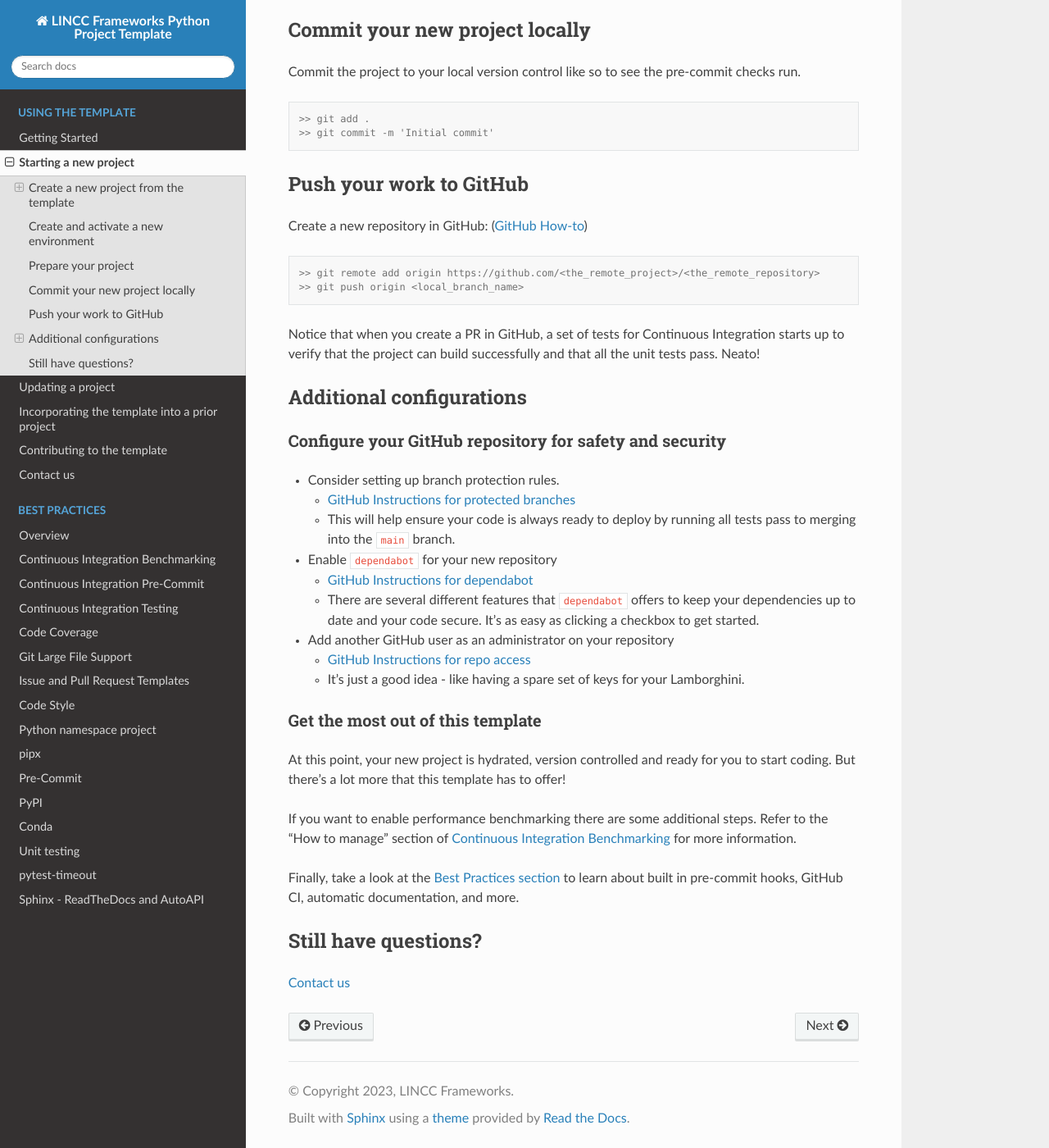
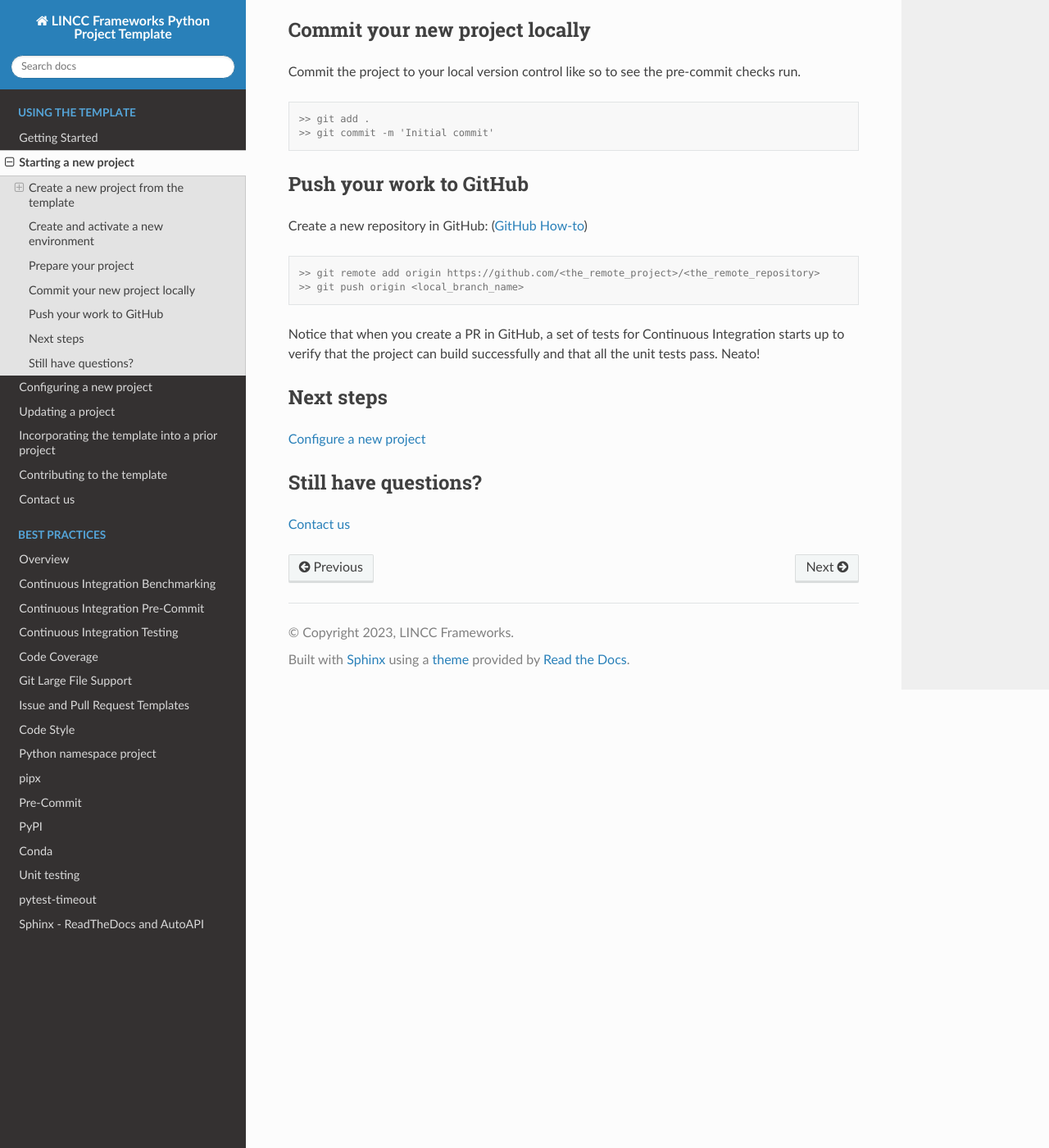
Before and after one commit to lincc-frameworks/python-project-template, a Sphinx documentation site: the page built from docs/source/new_project.rst, in a window 1280 px wide and 1400 px high, scrolled down 2978 px. Shown: the whole window at 82% size. Built offline with Sphinx 7.4.7 and the Read the Docs theme 2.0.0, drawn with Linux system fonts in a browser that asks for light colours; the version number could not be read and is left out; some of the changed text lies outside the part shown.

Commit message:
Create a configuration checklist with references. (#428)

```diff
--- a/copier.yml
+++ b/copier.yml
@@ -187,6 +187,9 @@
        - Enable dependabot in github
        - Add another GitHub user as an administrator on the repository
 
+    These steps are detailed at
+        https://lincc-ppt.readthedocs.io/en/latest/source/configuration_checklist.html
+
 ###
 # Below this line are Copier configuration options.
 ###
--- a/docs/conf.py
+++ b/docs/conf.py
@@ -27,7 +27,7 @@
 html_static_path = ["static"]
 html_css_files = ["custom.css"]
 
-extensions = ["sphinx_copybutton"]
+extensions = ["sphinx_copybutton", "sphinx.ext.autosectionlabel"]
 
 # -- sphinx-copybutton configuration ----------------------------------------
 ## sets up the expected prompt text from console blocks, and excludes it from
@@ -38,6 +38,10 @@
 ## lets us suppress the copy button on select code blocks.
 copybutton_selector = "div:not(.no-copybutton) > div.highlight > pre"
 
+# -- Options for autosectionlabel -------------------------------------------------
+
+autosectionlabel_prefix_document=True
+
 # -- Options for HTML output -------------------------------------------------
 # https://www.sphinx-doc.org/en/master/usage/configuration.html#options-for-html-output
 
--- a/docs/index.rst
+++ b/docs/index.rst
@@ -12,7 +12,7 @@
 please :doc:`/source/contact`
 
 .. important::
-   These instructions assume you are using ``copier`` version 8.0 or newer. Some
+   These instructions assume you are using ``copier`` version 9.1 or newer. Some
    features may not be available in older versions.
 
 .. toctree::
@@ -21,6 +21,7 @@
 
    source/overview
    source/new_project
+   source/configuration_checklist
    source/update_project
    source/existing_project
    source/contributing
--- a/docs/source/new_project.rst
+++ b/docs/source/new_project.rst
@@ -169,41 +169,10 @@
 Integration starts up to verify that the project can build successfully and
 that all the unit tests pass. Neato!
 
+Next steps
+-------------------------------------------------------------------------------
 
-Additional configurations
--------------------------
-
-Configure your GitHub repository for safety and security
-********************************************************
-
-* Consider setting up branch protection rules.
-
-  * `GitHub Instructions for protected branches <https://docs.github.com/en/repositories/configuring-branches-and-merges-in-your-repository/managing-protected-branches/about-protected-branches#require-pull-request-reviews-before-merging>`_
-  * This will help ensure your code is always ready to deploy by running all tests
-    pass to merging into the ``main`` branch.
-
-* Enable ``dependabot`` for your new repository
-
-  * `GitHub Instructions for dependabot <https://docs.github.com/en/code-security/getting-started/securing-your-repository#managing-dependabot-security-updates>`_
-  * There are several different features that ``dependabot`` offers to keep your dependencies
-    up to date and your code secure. It's as easy as clicking a checkbox to get started.
-
-* Add another GitHub user as an administrator on your repository
-
-  * `GitHub Instructions for repo access <https://docs.github.com/en/repositories/managing-your-repositorys-settings-and-features/managing-repository-settings/managing-teams-and-people-with-access-to-your-repository>`_
-  * It's just a good idea - like having a spare set of keys for your Lamborghini.
-
-Get the most out of this template
-*********************************
-At this point, your new project is hydrated, version controlled and ready for
-you to start coding. But there's a lot more that this template has to offer!
-
-If you want to enable performance benchmarking there are some additional steps.
-Refer to the "How to manage" section of :doc:`Continuous Integration Benchmarking <../practices/ci_benchmarking>`
-for more information.
-
-Finally, take a look at the :doc:`Best Practices section <../practices/overview>` to learn about
-built in pre-commit hooks, GitHub CI, automatic documentation, and more.
+:doc:`Configure a new project<configuration_checklist>`
 
 Still have questions?
 -------------------------------------------------------------------------------
--- a/docs/source/overview.rst
+++ b/docs/source/overview.rst
@@ -73,4 +73,5 @@
 Now choose your next adventure...
 -------------------------------------
 * :doc:`Start a new project<new_project>`
+* :doc:`Configure a new project<configuration_checklist>`
 * :doc:`Upgrade an existing project<existing_project>`
```
Also changed, not shown: other parts of docs/source/new_project.rst (+1 -1 lines), README.md (+1 -1 lines), docs/source/configuration_checklist.rst (added, +67 -0 lines).
